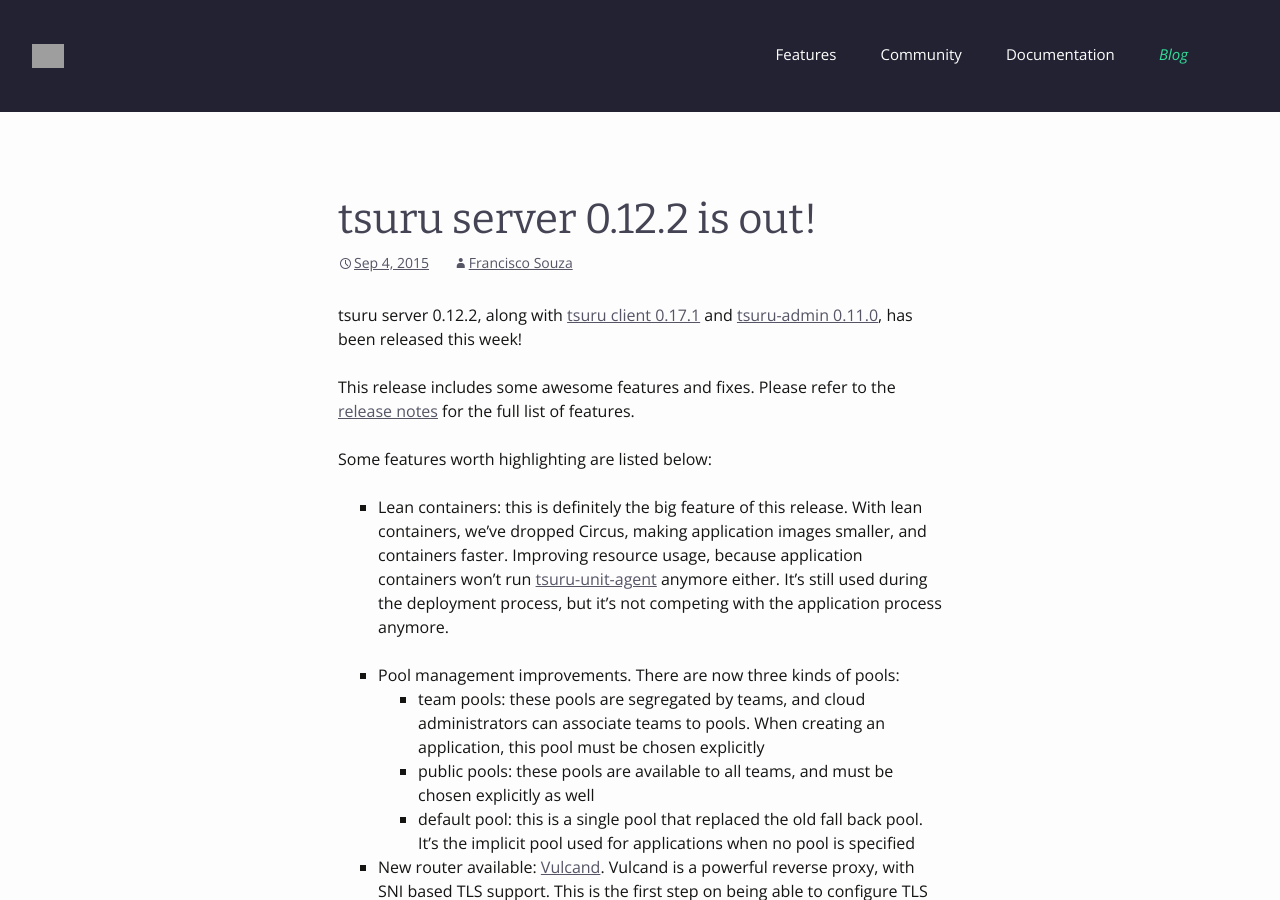
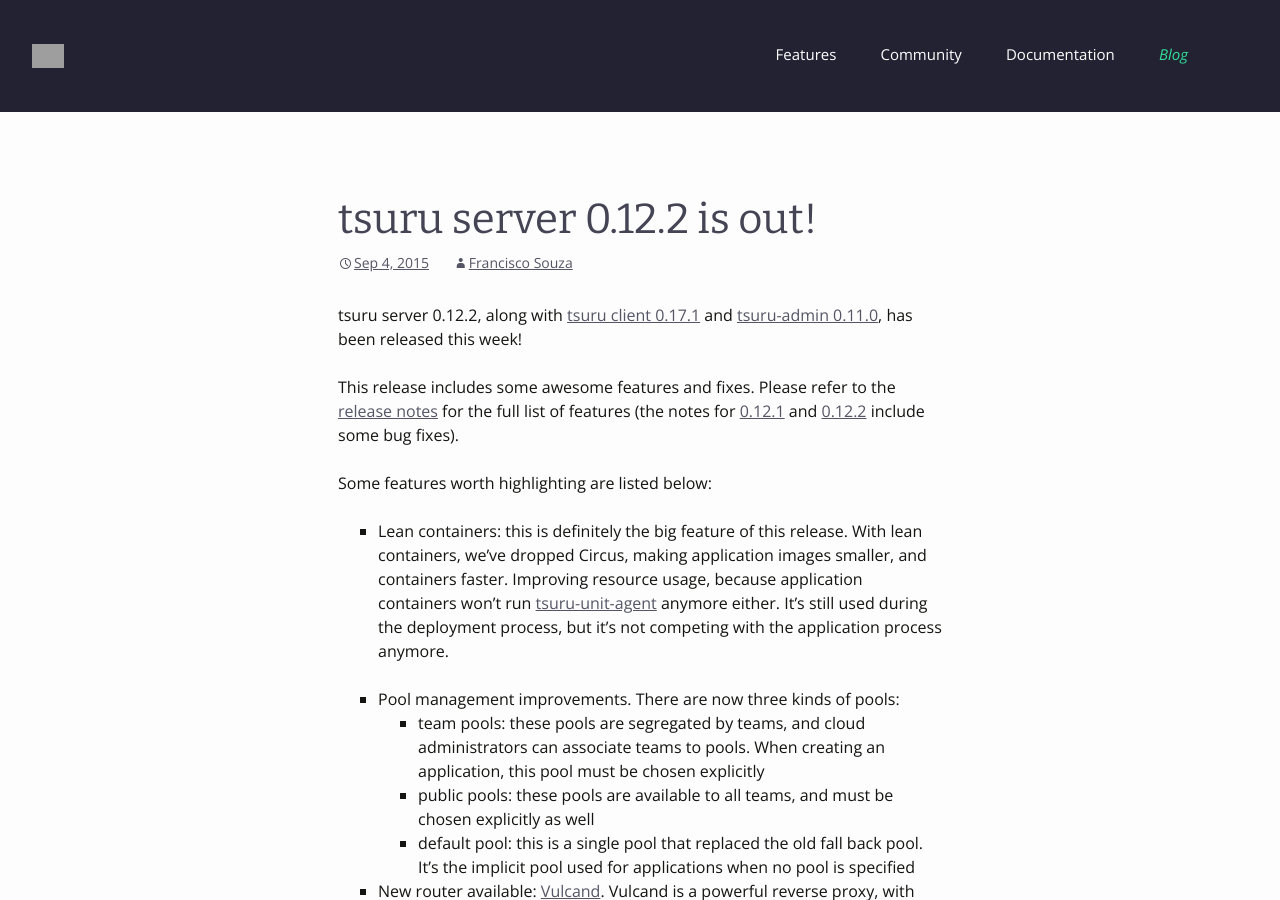
Before and after one commit to tsuru/tsuru.github.io, a Jekyll site: the page built from _posts/2015-09-04-tsuru-server-0-12-is-out.markdown, in a window 1280 px wide and 900 px high. Built offline with Jekyll 4.4.1, drawn with Linux system fonts in a browser that asks for light colours; nearby versions of some CDN libraries; comment, search, counter and statistics services are not loaded; grey boxes are pictures that could not be loaded.

Commit message:
posts/0.12.2: link to 0.12.0 notes
It includes the actual full list of features. Also attaching notes for
0.12.1 and 0.12.2, just so users can see what went wrong.

```diff
--- a/_posts/2015-09-04-tsuru-server-0-12-is-out.markdown
+++ b/_posts/2015-09-04-tsuru-server-0-12-is-out.markdown
@@ -18,8 +18,11 @@
 tsuru server 0.12.2, along with [tsuru client 0.17.1](https://github.com/tsuru/tsuru-client/releases/tag/0.17.1) and [tsuru-admin 0.11.0](https://github.com/tsuru/tsuru-admin/releases/tag/0.11.0), has been released this week!
 
 This release includes some awesome features and fixes. Please refer to the
-[release notes](http://docs.tsuru.io/en/stable/releases/tsurud/0.12.2.html)
-for the full list of features.
+[release notes](http://docs.tsuru.io/en/stable/releases/tsurud/0.12.0.html) for
+the full list of features (the notes for
+[0.12.1](http://docs.tsuru.io/en/stable/releases/tsurud/0.12.1.html) and
+[0.12.2](http://docs.tsuru.io/en/stable/releases/tsurud/0.12.2.html) include
+some bug fixes).
 
 Some features worth highlighting are listed below:
 
```
